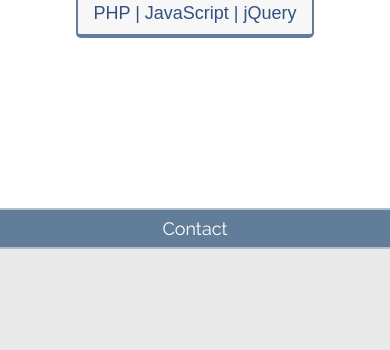
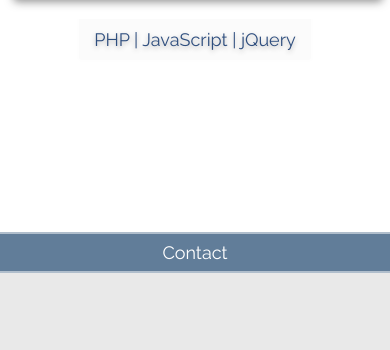
Before and after one commit to Devcost/Devcost.github.io, a PHP site: page / in a window 390 px wide. Shown: the part 1822-2172 px from the top of the page. Run offline with PHP 8.4, Linux system fonts and the light colour scheme.

Commit message:
Modified styles

```diff
--- a/css/index.css
+++ b/css/index.css
@@ -13,7 +13,7 @@ html, body {
 }
 
 .datos{
-	padding: 90px 0 90px 0;
+	padding: 80px 0 80px 0;
   	background: #833ab4;  /* fallback for old browsers */
 	background: -webkit-linear-gradient(to right, #fcb045, #fd1d1d, #833ab4);  /* Chrome 10-25, Safari 5.1-6 */
 	background: linear-gradient(to right, #fcb045, #fd1d1d, #833ab4); /* W3C, IE 10+/ Edge, Firefox 16+, Chrome 26+, Opera 12+, Safari 7+ */
@@ -21,10 +21,11 @@ html, body {
 }
 
 .datos .webdev{
-	font-size: 30px;
+	font-size: 28px;
 	/*text-shadow: -1px 0 rgb(255,255,255), 0 1px rgb(255,255,255), 1px 0 rgb(255,255,255), 0 -1px rgb(255,255,255);*/
 	color: rgb(250,250,250);
 	font-weight: 100!important;
+	text-shadow: 0px 2px 5px rgba(0,0,0,0.3);
 }
 
 .datos h1{
@@ -36,13 +37,18 @@ html, body {
 }
 
 .work{
-	padding-top: 100px;
+	padding-top: 50px;
 	text-align: center;
 	font-size: 35px;
 	text-shadow: 0px 2px 5px rgba(0,0,0,0.5);
 	/*font-family: 'Poppins', sans-serif;*/
 	color: rgba(255,255,255,0.9);
 	font-family: 'Raleway', sans-serif;
+}
+
+.langs{
+	font-size: 25px;
+	padding: 10px 0px;
 }
 
 .hechos{
@@ -75,7 +81,7 @@ html, body {
 	border-left: 1px solid white;
 	background-color: rgba(150,150,150,0.4);
 	padding: 8px;
-	border-radius: 3px;
+	/*border-radius: 3px;*/
 	display: none;
 	cursor: pointer;
 	color: white;
@@ -183,14 +189,17 @@ html, body {
 	.descrip{
 		display: table!important;
 		margin: auto;
-		background-color: rgba(240,240,240,0.5);
-		font-family: 'Poppins', sans-serif;
+		background-color: rgba(240,240,240,0.3);
+		font-family: 'Raleway', sans-serif;
 		font-size: 18px;
 		color: rgba(0,40,100,0.8);
-		border: 2px solid rgba(0,40,100,0.6);
-		border-bottom: 4px solid rgba(0,40,100,0.6);
-		border-radius: 5px;
+		border-bottom: 2px solid rgba(255,255,255,0.6);
+		border-left: 2px solid rgba(255,255,255,0.6);
+		border-right: 2px solid rgba(255,255,255,0.6);
+		border-bottom-left-radius: 5px;
+		border-bottom-right-radius: 5px;
 		padding: 10px 15px;
 		margin-top: 20px;
+		text-shadow: 0px 2px 5px rgba(0,0,0,0.3);
 	}
 }
```
